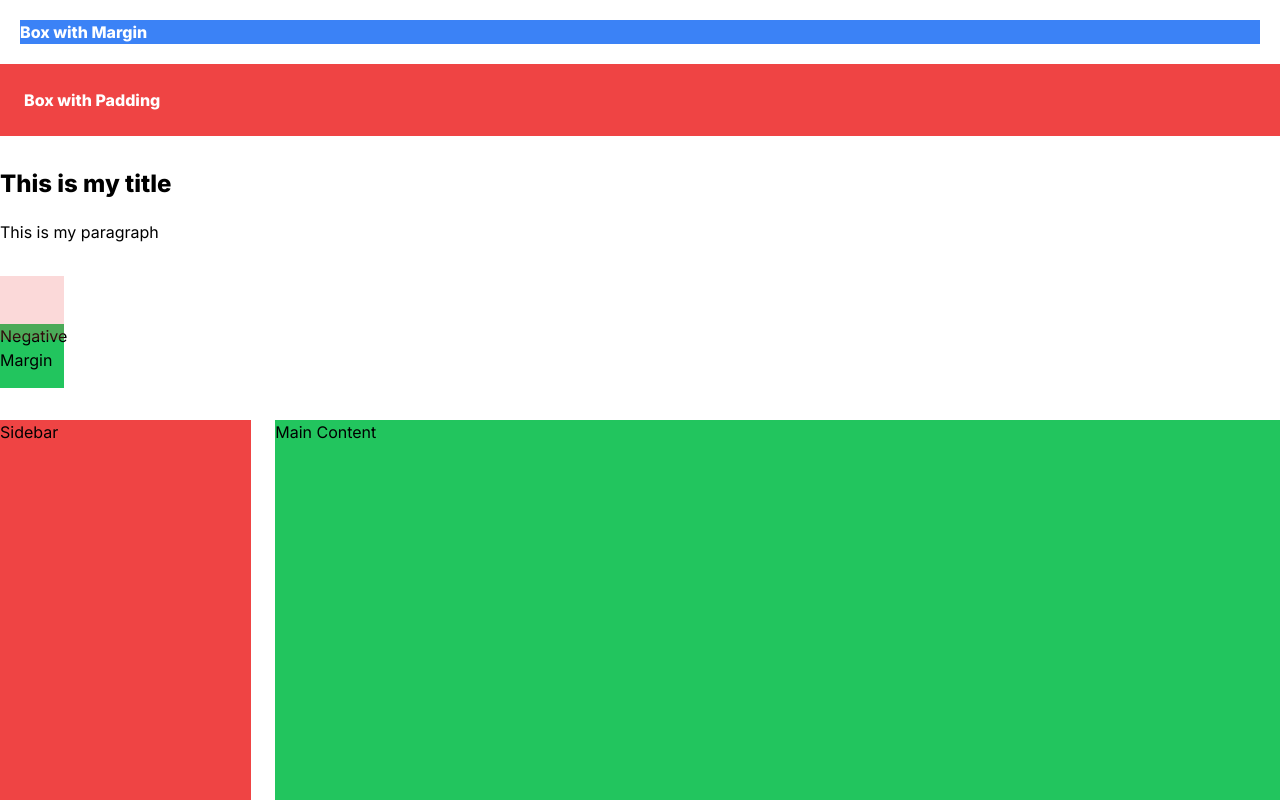
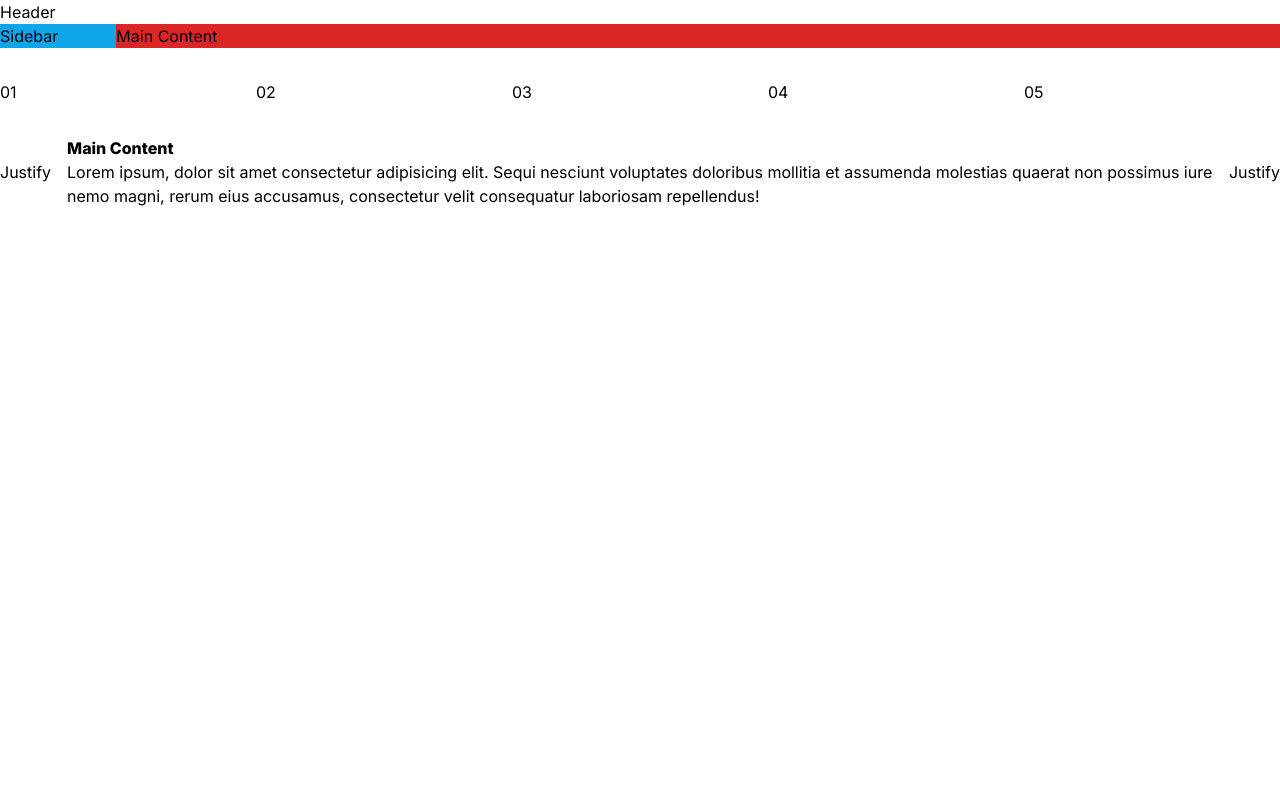
Before and after one commit to LeonLow97-Sandbox/tailwind-css-bootcamp, a Vue app in the folder freecodecamp/tailwind/: page / in a window 1280 px wide. Shown: the top 800 px of the page. Built offline with nearby package versions, Linux system fonts and the light colour scheme.

Commit message:
Tailwind Flex

```diff
--- a/freecodecamp/tailwind/src/App.vue
+++ b/freecodecamp/tailwind/src/App.vue
@@ -1,11 +1,13 @@
 <template>
   <!-- <Customization /> -->
   <!-- <Typography /> -->
-  <Padding />
+  <!-- <Padding /> -->
+  <Flex />
 </template>
 
 <script setup>
 import Customization from "./components/Customization.vue";
 import Typography from "./components/Typography.vue";
 import Padding from "./components/Padding.vue";
+import Flex from "./components/Flex.vue";
 </script>
--- /dev/null
+++ b/freecodecamp/tailwind/src/components/Flex.vue
@@ -0,0 +1,33 @@
+<template>
+  <div>
+    <div>Header</div>
+    <div class="flex flex-col md:flex-row">
+      <div class="md:w-32 bg-sky-500">Sidebar</div>
+      <div class="w-full bg-red-600">Main Content</div>
+    </div>
+  </div>
+
+  <div class="mt-5 flex w-full flex-wrap">
+    <div class="w-32 grow">01</div>
+    <div class="w-32 grow">02</div>
+    <div class="w-32 grow">03</div>
+    <div class="w-32 grow">04</div>
+    <div class="w-32 grow">05</div>
+  </div>
+
+  <div class="mt-5">
+    <div class="flex items-center justify-evenly gap-3">
+      <div>Justify</div>
+      <div>
+        <h1 class="font-bold">Main Content</h1>
+        <p>
+          Lorem ipsum, dolor sit amet consectetur adipisicing elit. Sequi
+          nesciunt voluptates doloribus mollitia et assumenda molestias quaerat
+          non possimus iure nemo magni, rerum eius accusamus, consectetur velit
+          consequatur laboriosam repellendus!
+        </p>
+      </div>
+      <div>Justify</div>
+    </div>
+  </div>
+</template>
```
